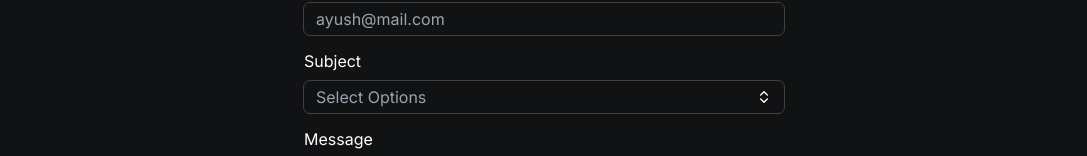
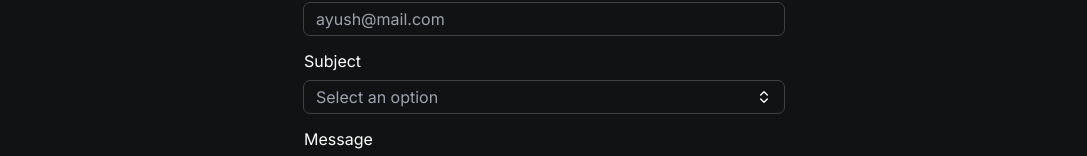
Before and after one commit to Ayusht777/FrontendStack, a React (Vite) app: page / in a window 1280 px wide. Shown: the part 4578-4734 px from the top of the page, without its empty margins (96-1183 px from the left). Built offline with nearby package versions, Linux system fonts and the light colour scheme.

Commit message:
refactor: Improve DropdownMenu component with additional options and keyboard navigation support

```diff
--- a/src/Components/DropDownMenu.jsx
+++ b/src/Components/DropDownMenu.jsx
@@ -4,7 +4,7 @@ import { ChevronsUpDown } from "lucide-react";
 const DropdownMenu = ({ dropdownOptions = null, onOptionChange }) => {
   const options = useMemo(() => dropdownOptions, [dropdownOptions]);
   const [dropdownState, setDropdownState] = useState({
-    selectedOption: "Select Options",
+    selectedOption: ""  ,
     selectedOptionIndex: 0,
     isOpen: false,
   });
@@ -82,7 +82,7 @@ const DropdownMenu = ({ dropdownOptions = null, onOptionChange }) => {
               : ""
           }`}
         >
-          {dropdownState.selectedOption}
+          {dropdownState.selectedOption || "Select an option"}
         </span>
 
         <ChevronsUpDown className="size-4 group-focus-within:text-Logo" />
```
